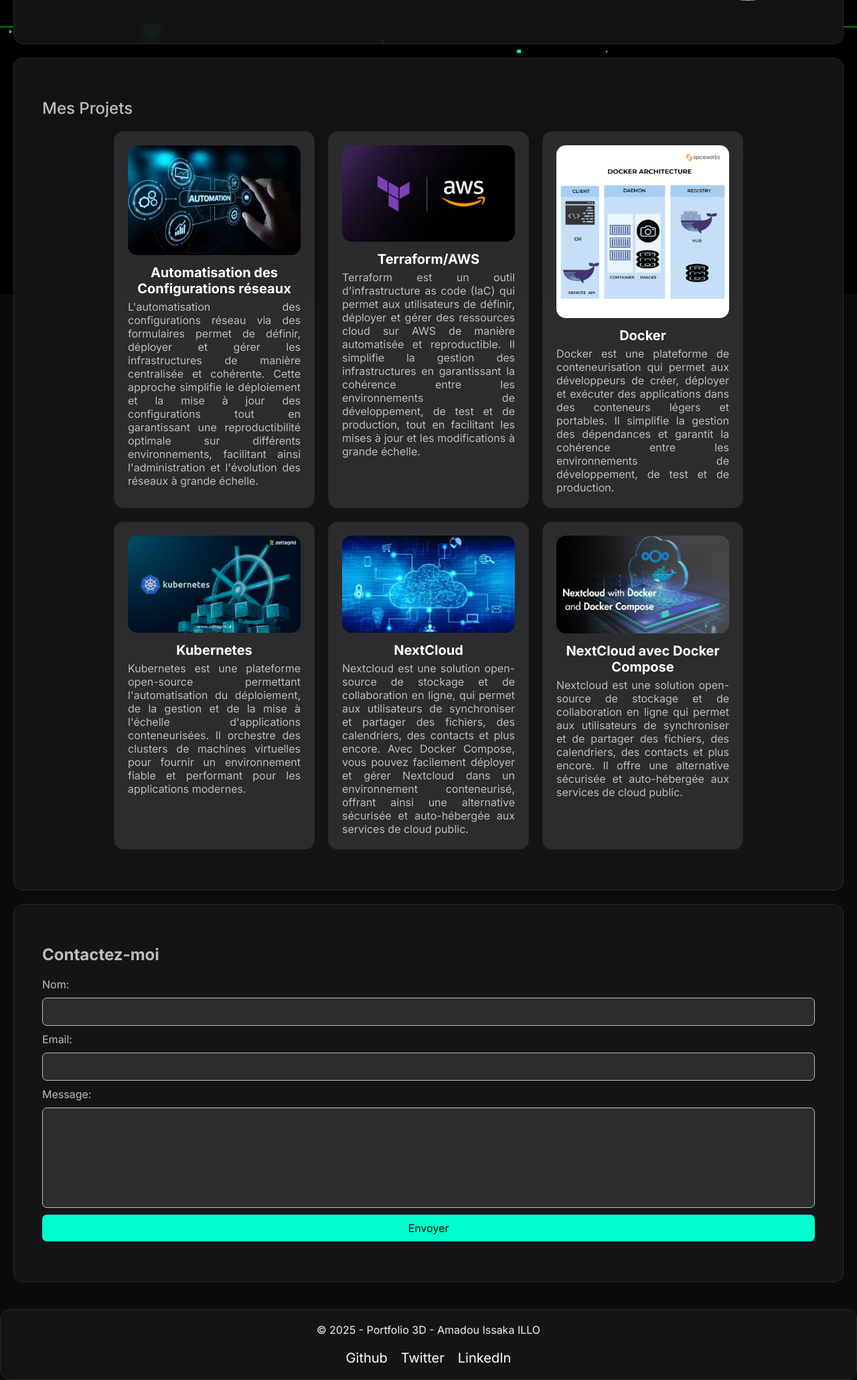
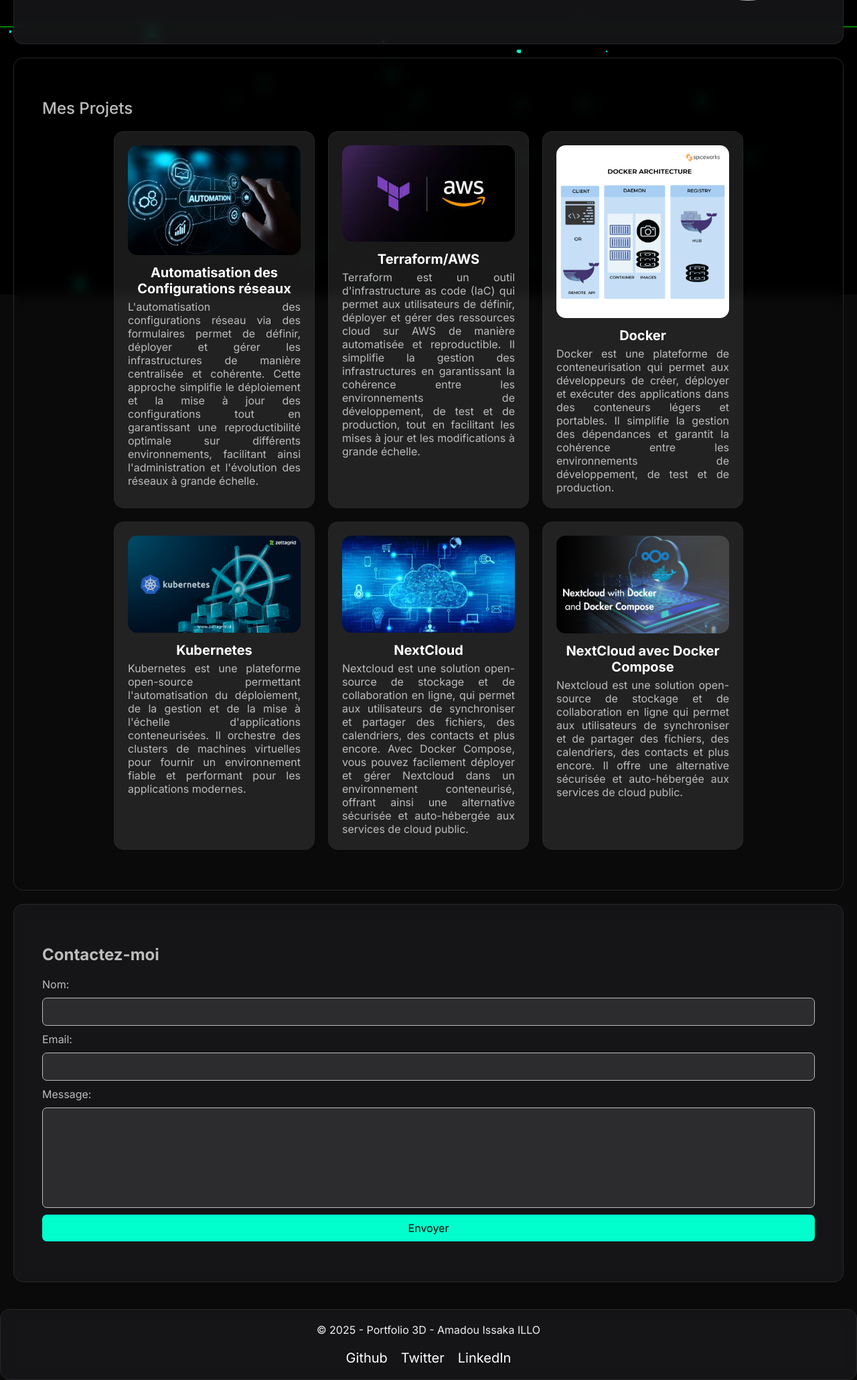
Before and after one commit to abbabz/profil, a PHP site: page /index.html in a window 1280 px wide. Shown: the part 360-2421 px from the top of the page at 67% size. Run offline with PHP 8.4, Linux system fonts and the light colour scheme; some libraries are stand-ins or nearby versions.

Commit message:
Update style.css

```diff
--- a/style.css
+++ b/style.css
@@ -168,7 +168,7 @@
 /* Section Portfolio */
 .portfolio {
     padding: 60px 42px;
-    background: rgba(24, 24, 27, 0.8);
+    background:  transparent;
     border: 1px solid #27272A;
     border-radius: 14px;
     backdrop-filter: blur(10px);
```
